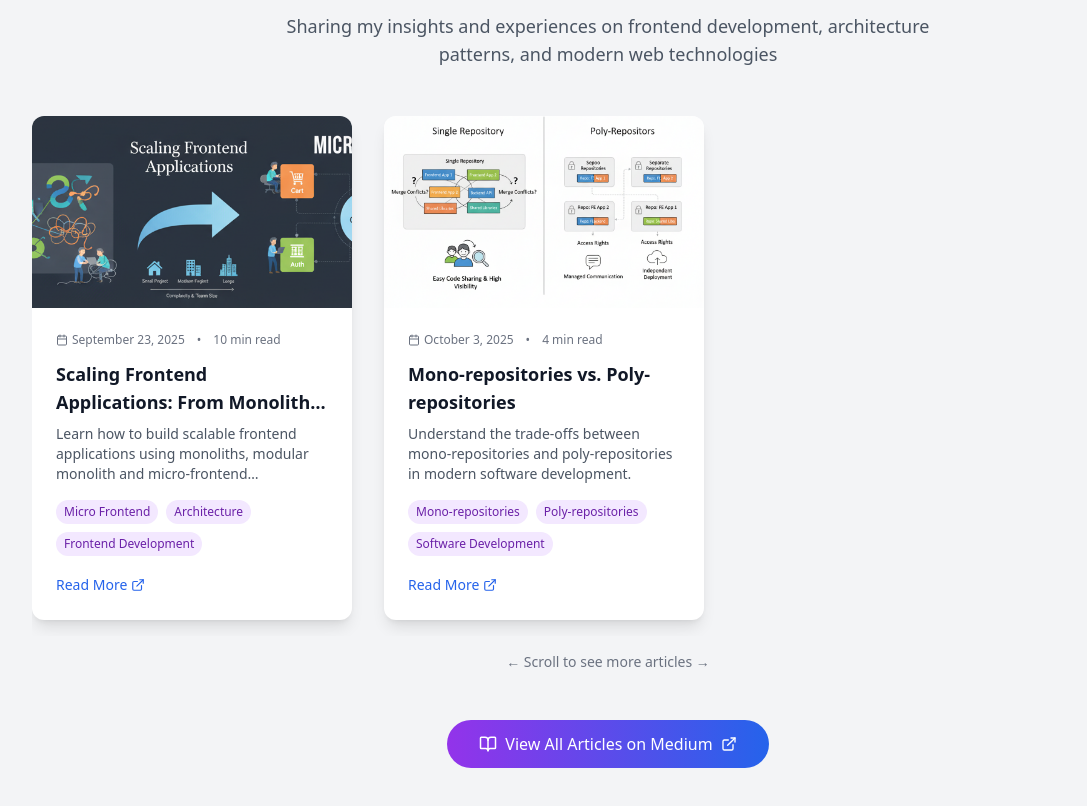
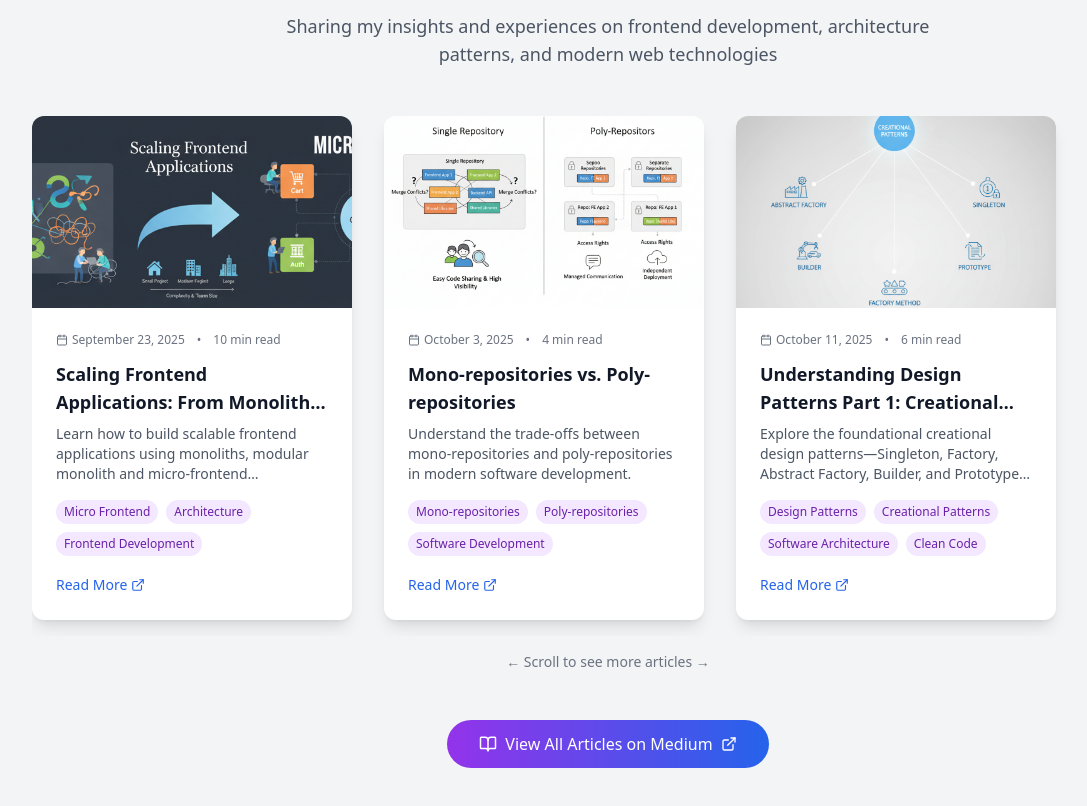
Before and after one commit to ParamasivamGnanasekaran/paramasivam-portfolio, a React (Create React App) app: page / in a window 1280 px wide. Shown: the part 4516-5322 px from the top of the page, without its empty margins (32-1119 px from the left). Built offline with nearby package versions, Linux system fonts and the light colour scheme.

Commit message:
update design patterns blog

```diff
--- a/src/App.jsx
+++ b/src/App.jsx
@@ -24,6 +24,7 @@ import migrationImg from "../src/images/js-to-ts-migration.jpg";
 import picOfMe from "../src/images/picofme.png";
 import monoVsPoly from "../src/images/monovspoly.png";
 import scalingFrontend from "../src/images/scaling-frontend.png";
+import creationalPatterns from "../src/images/DPC.png";
 
 const App = () => {
   const [isMenuOpen, setIsMenuOpen] = useState(false);
@@ -185,6 +186,15 @@ const App = () => {
       image: monoVsPoly,
       tags: [ 'Mono-repositories', 'Poly-repositories', 'Software Development'],
       url: 'https://medium.com/@paramasivamingur07/mono-repositories-vs-polyrepositories-1b123a2ec304'
+    },
+    {
+      title: 'Understanding Design Patterns Part 1: Creational Patterns',
+      excerpt: 'Explore the foundational creational design patterns—Singleton, Factory, Abstract Factory, Builder, and Prototype. Learn how these patterns help you create flexible, reusable, and maintainable object creation logic in modern software development.',
+      date: 'October 11, 2025',
+      readTime: '6 min read',
+      image: creationalPatterns,
+      tags: ['Design Patterns', 'Creational Patterns', 'Software Architecture', 'Clean Code'],
+      url: 'https://medium.com/@paramasivamingur07/understanding-design-patterns-2763007fd5d1'
     },
   ];
 
```
Also changed, not shown: src/images/DPC.png (added).
